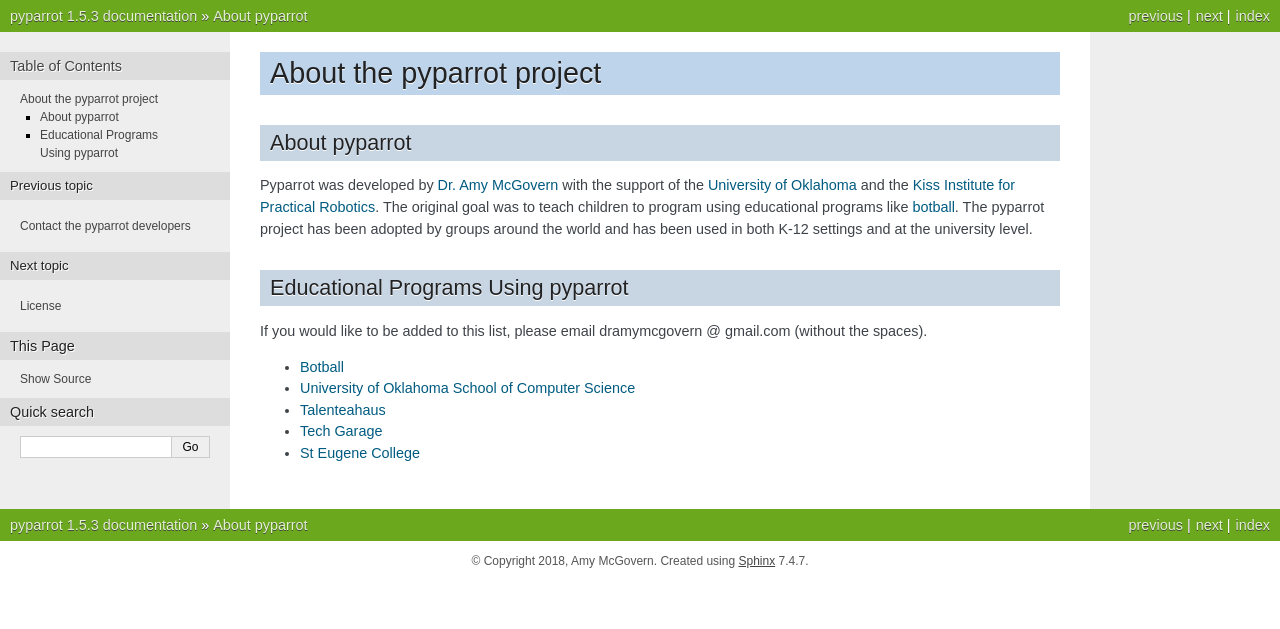
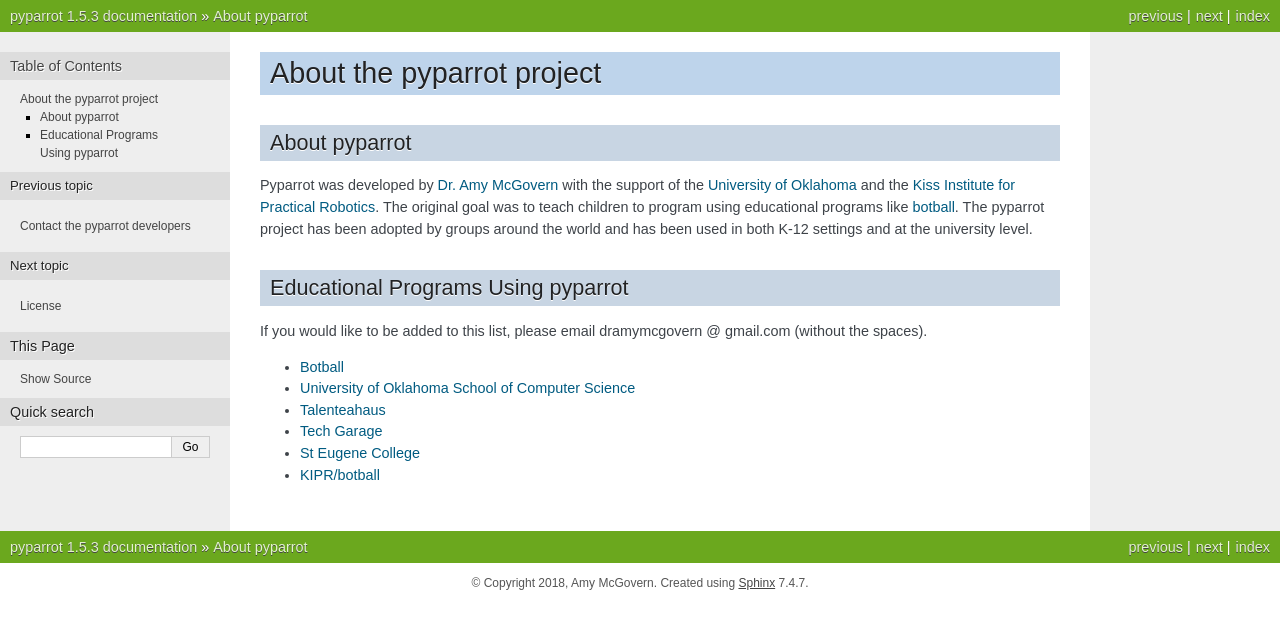
Before and after one commit to amymcgovern/pyparrot, a Sphinx documentation site: the page built from docs/about.rst, in a window 1280 px wide. Shown: the top 629 px of the page. Built offline with Sphinx 7.4.7, drawn with Linux system fonts in a browser that asks for light colours.

```diff
--- a/docs/about.rst
+++ b/docs/about.rst
@@ -24,3 +24,4 @@
 * `Talenteahaus <http://www.talentehaus.at>`_
 * `Tech Garage <https://tech-garage.org>`_
 * `St Eugene College <http://www.steugene.qld.edu.au>`_
+* `KIPR/botball <http://www.kipr.org/>`_
```
